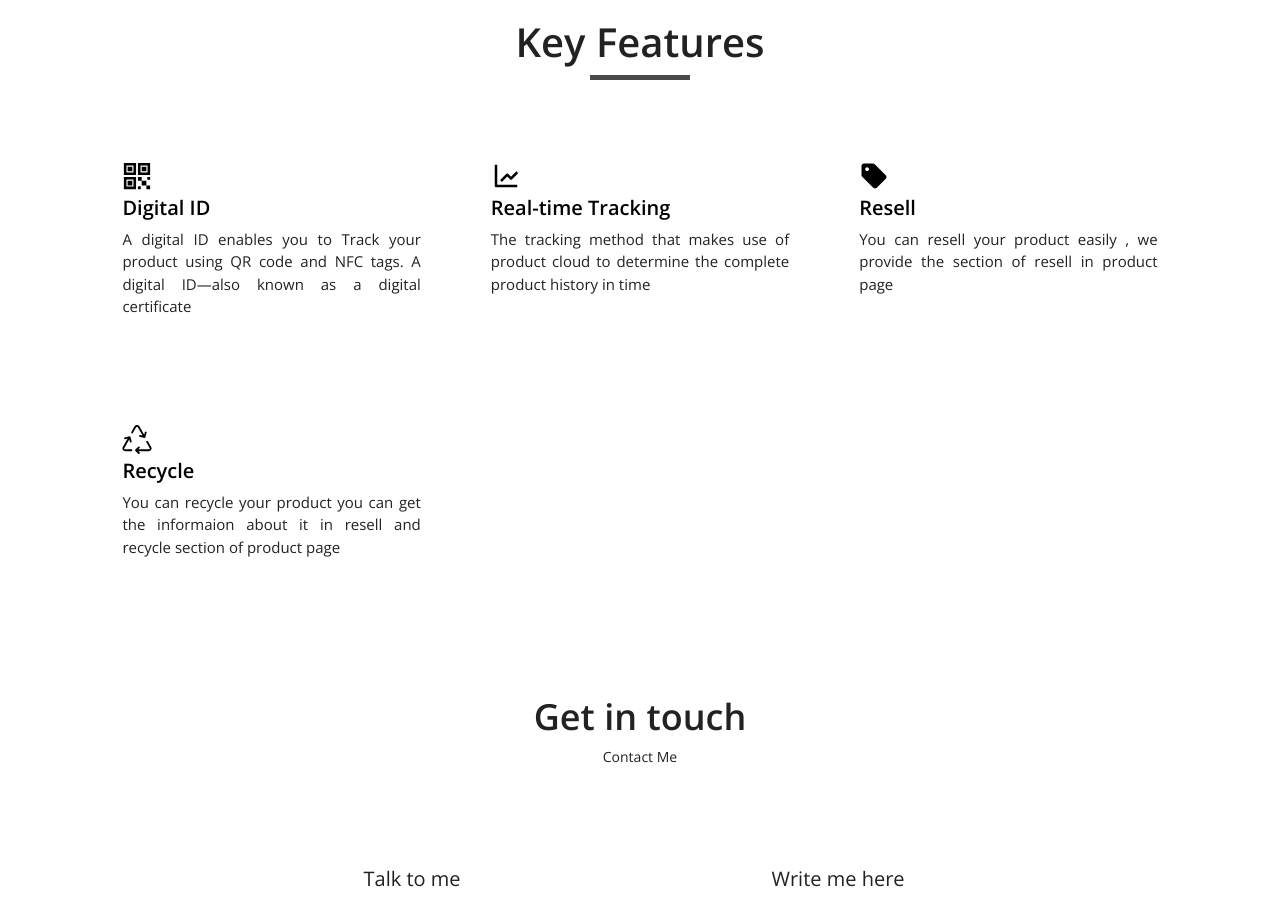
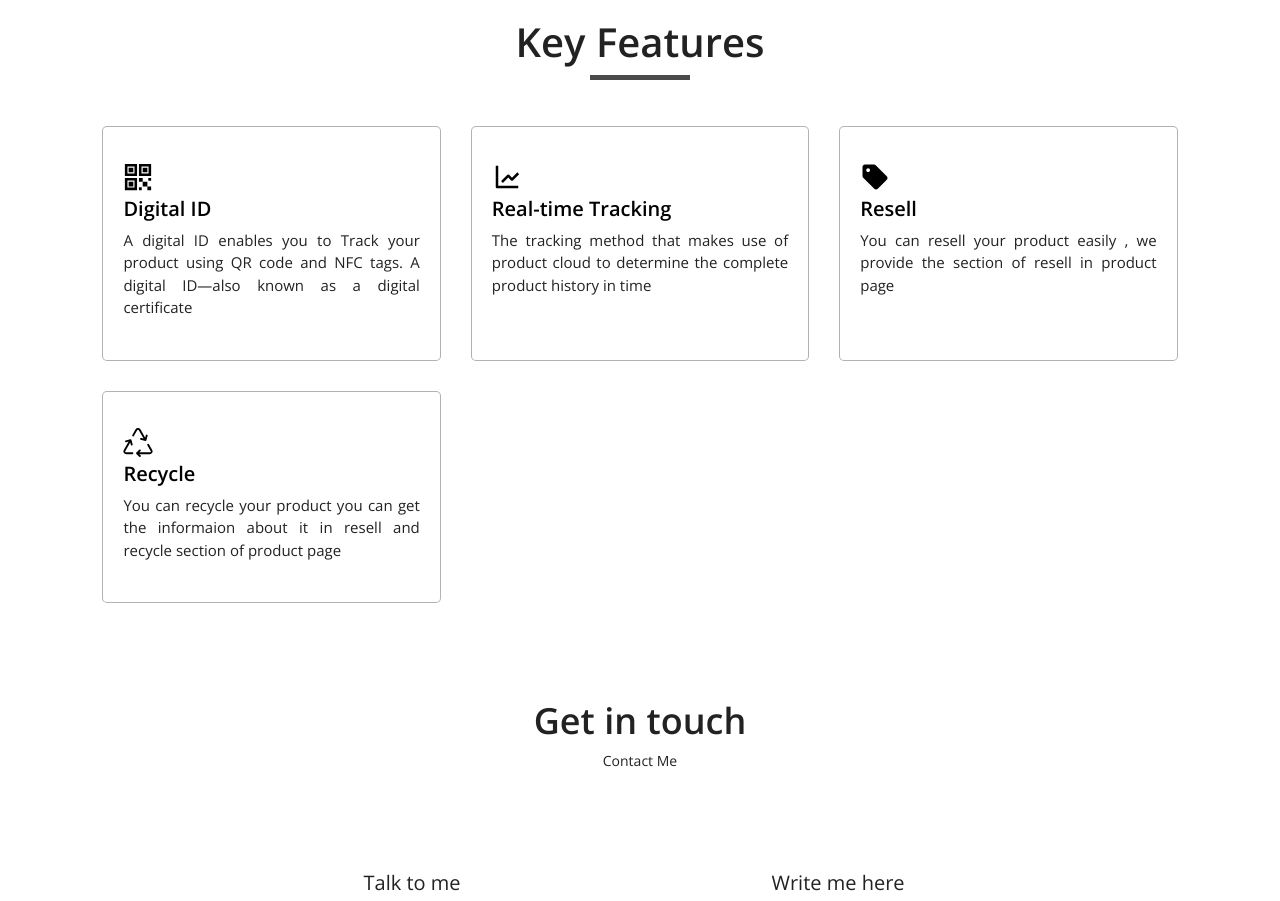
Before and after one commit to shan3274/Aldeno, a React (Create React App) app: page / in a window 1280 px wide. Shown: the part 1460-2361 px from the top of the page. Built offline with nearby package versions, Linux system fonts and the light colour scheme.

Commit message:
Update Ourservice.css

```diff
--- a/src/components/Home/Ourservice/Ourservice.css
+++ b/src/components/Home/Ourservice/Ourservice.css
@@ -39,6 +39,7 @@
     text-align: justify;
     padding: 25px 20px;
     /* filter: drop-shadow(-2px -2px 10px); */
+    border: 1px solid rgba(0,0,0,0.3);
     border-radius: 5px;
     font-size: 14px;
     cursor: pointer;
```
